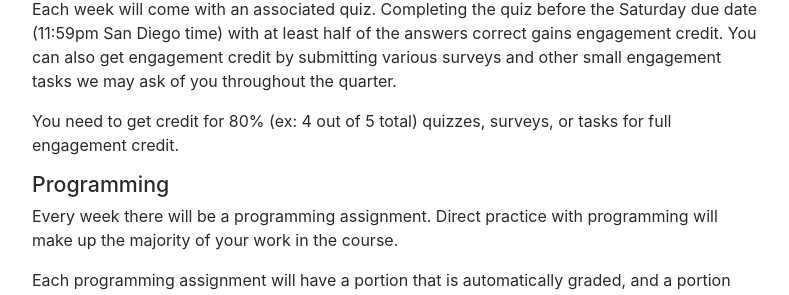
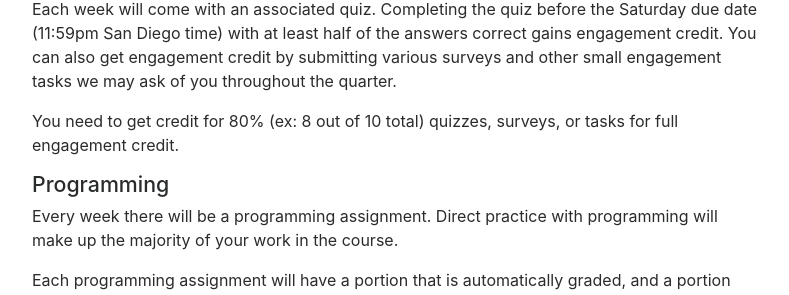
Before and after one commit to ucsd-cse11-su121/ucsd-cse11-su121.github.io, a Jekyll site: the page built from index.md, in a window 1280 px wide and 900 px high, scrolled down 4615 px. Shown: the part 149-444 px from the top of the window, without its empty margins (243-1032 px from the left). Built offline with Jekyll 4.4.1, drawn with Linux system fonts in a browser that asks for light colours; nearby versions of some CDN libraries.

Commit message:
Update index.md

```diff
--- a/index.md
+++ b/index.md
@@ -216,7 +216,7 @@ Saturday due date (11:59pm San Diego time) with at least half of the answers cor
 credit. You can also get engagement credit by submitting various surveys and
 other small engagement tasks we may ask of you throughout the quarter.
 
-You need to get credit for 80% (ex: 4 out of 5 total) quizzes, surveys, or tasks for full engagement credit.
+You need to get credit for 80% (ex: 8 out of 10 total) quizzes, surveys, or tasks for full engagement credit.
 
 <a id="p:programming"></a>
 <h3>Programming</h3>
```
